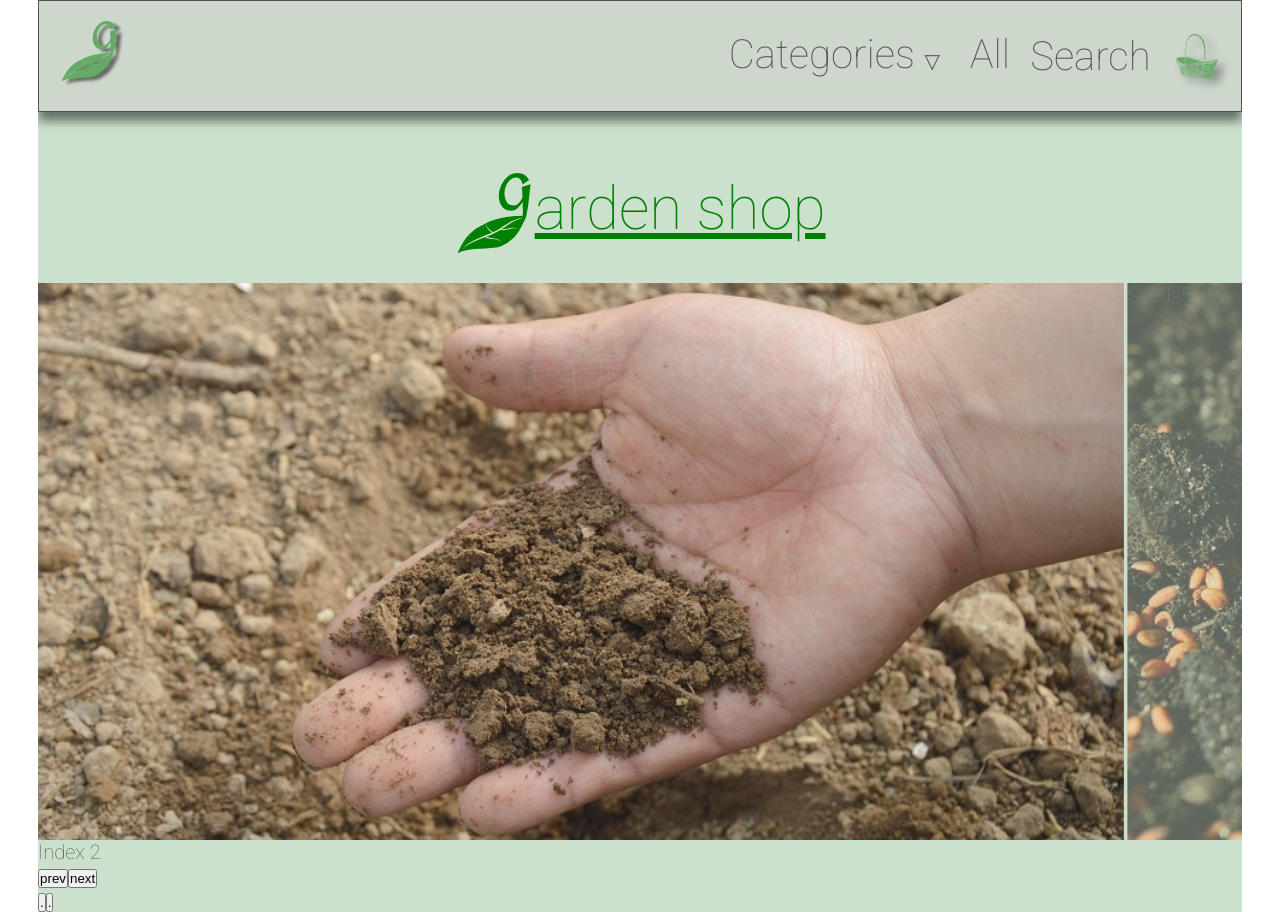
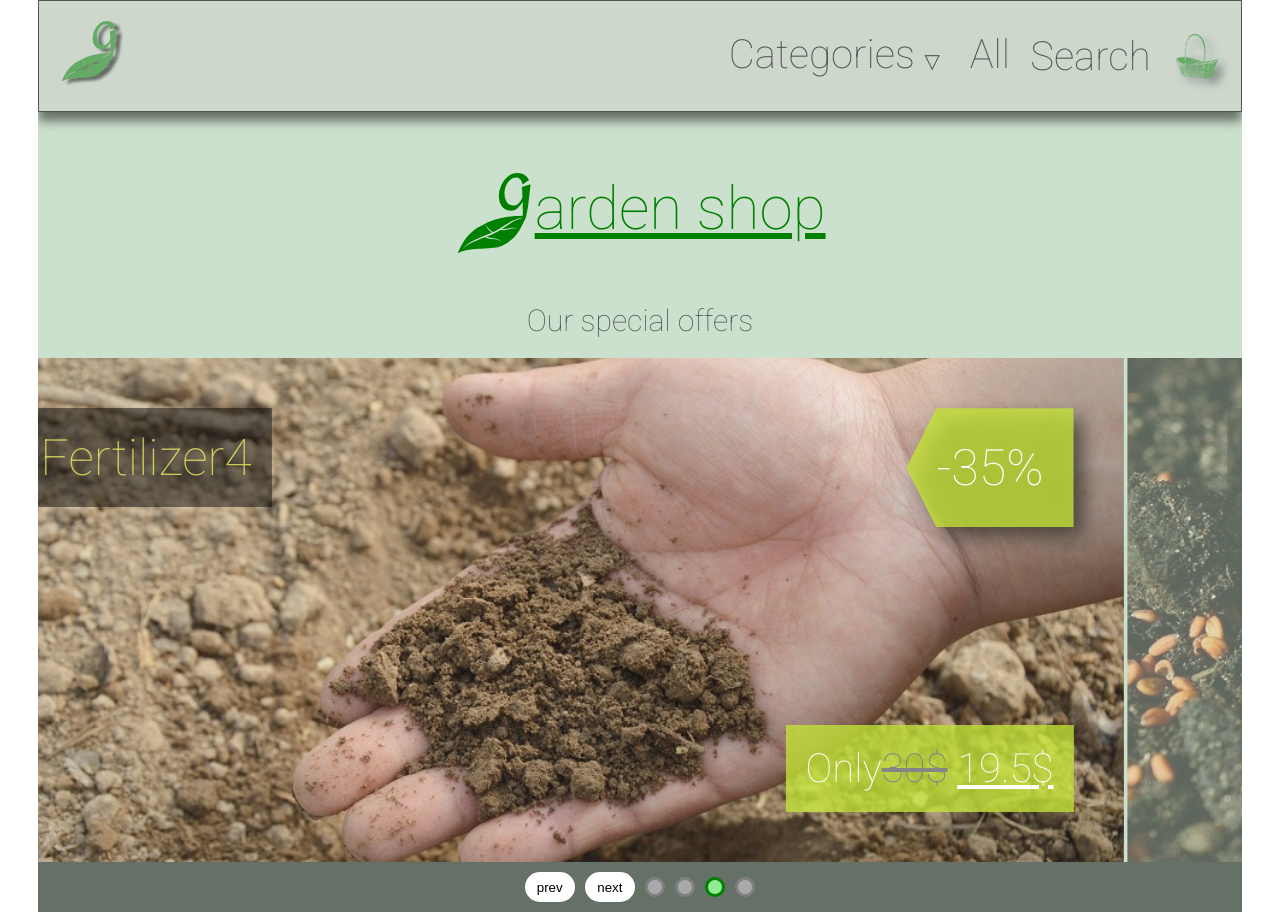
Before and after one commit to AlexanderPershin/garden_shop, a React (Create React App) app: page / in a window 1280 px wide. Built offline with nearby package versions, Linux system fonts and the light colour scheme.

Commit message:
carousel item details added

```diff
--- a/src/components/Carousel.js
+++ b/src/components/Carousel.js
@@ -1,5 +1,6 @@
 import React, { useState, useEffect } from 'react';
 import { useTransition, animated, config } from 'react-spring';
+import classNames from 'classnames';
 
 const Carousel = ({ specials }) => {
   const [index, set] = useState(0);
@@ -25,14 +26,43 @@ const Carousel = ({ specials }) => {
     setStopped(prevStopped => !prevStopped);
   };
 
+  const handleDotClick = idx => {
+    setStopped(true);
+    set(idx);
+  };
+
   // TODO: add event listeners for next and prev slides
+
+  const calcSpecPrice = (pr = 100, disc = 50) => {
+    // Here pr=100 is 100$ price, disc=50 is 50% discount
+    const discInPercent = disc / 100;
+    const discInDollars = pr * discInPercent;
+    const newPrice = pr - discInDollars;
+    return newPrice;
+  };
+
+  const renderDots = () => {
+    const dots = specials.map((item, ind) => {
+      const btnClasses = classNames('carousel__dot', {
+        '-activeDot': ind === index
+      });
+
+      return (
+        <button
+          key={ind}
+          className={btnClasses}
+          onClick={() => handleDotClick(ind)}
+        ></button>
+      );
+    });
+
+    return dots;
+  };
 
   return (
     <div className='carousel'>
       <div className='carousel__active'>
-        {tr.map(
-          ({ item, props, key }) =>
-            item && (
+        {tr.map(({ item, props, key }) => (
           <animated.div
             onClick={handleStopCarousel}
             className='carousel__item'
@@ -42,19 +72,24 @@ const Carousel = ({ specials }) => {
               backgroundImage: `url(/img/${item.picture}`
             }}
           >
-                {item.name}
+            <h3>{item.name}</h3>
+            <div className='carousel__discWrap'>
+              <div className='carousel__discount'>-{item.special}%</div>
+            </div>
+            <div className='carousel__price'>
+              Only
+              <span className='carousel__prevPrice'>{item.price}$</span>&nbsp;
+              <span className='carousel__specPrice'>
+                {calcSpecPrice(item.price, item.special)}$
+              </span>
+            </div>
           </animated.div>
-            )
-        )}
+        ))}
       </div>
-      <div>Index {index}</div>
       <div className='carousel__ui'>
         <button className='carousel__left'>prev</button>
         <button className='carousel__right'>next</button>
-        <div className='carousel__dots'>
-          <button className='carousel__dot'>.</button>
-          <button className='carousel__dot'>.</button>
-        </div>
+        <div className='carousel__dots'>{renderDots()}</div>
       </div>
     </div>
   );
--- a/src/components/Home.js
+++ b/src/components/Home.js
@@ -19,6 +19,7 @@ const Home = () => {
         arden shop
       </h1>
       <div className='home__content'>
+        <h2 className='home__specHeading'>Our special offers</h2>
         <div className='home__spec'>
           {spec.length > 0 && <Carousel specials={spec} />}
         </div>
--- a/src/scss/components/_carousel.scss
+++ b/src/scss/components/_carousel.scss
@@ -1,6 +1,7 @@
 .carousel {
-  flex: 1 1 10rem;
-  height: 100%;
+  flex: 1 1 30rem;
+  min-height: 100%;
+  height: 50rem;
   display: flex;
   flex-direction: column;
   justify-content: stretch;
@@ -16,12 +17,104 @@
     position: absolute;
     top: 0;
     left: 0;
-
     flex: 1 1 10rem;
     height: 100%;
     width: 100%;
     background-size: cover;
     background-position: center;
     will-change: opacity;
+    display: flex;
+    flex-direction: column;
+    justify-content: stretch;
+    align-items: flex-start;
+    > h3 {
+      color: var(--clr-y);
+      margin: 5rem 10rem;
+      background-color: rgba(0, 0, 0, 0.5);
+      padding: 2rem;
+      font-family: 'Roboto', Arial, Helvetica, sans-serif;
+      font-weight: 100;
+      font-size: 5rem;
+    }
+    .carousel__discWrap {
+      filter: drop-shadow(1rem 1rem 1rem rgba(0, 0, 0, 0.7));
+      position: absolute;
+      top: 0;
+      right: 0;
+      margin-right: 5rem;
+      margin-top: 5rem;
+    }
+    .carousel__discount {
+      font-family: 'Roboto', Arial, Helvetica, sans-serif;
+      font-weight: 100;
+      font-size: 5rem;
+      background-color: rgba(194, 226, 48, 0.8);
+      color: #fff;
+      padding: 3rem;
+      clip-path: polygon(30px 0%, 100% 0%, 100% 100%, 30px 100%, 0 50%);
+    }
+    .carousel__price {
+      position: absolute;
+      right: 0;
+      bottom: 0;
+      font-family: 'Roboto', Arial, Helvetica, sans-serif;
+      font-weight: 100;
+      font-size: 4rem;
+      background-color: rgba(194, 226, 48, 0.8);
+      color: #fff;
+      padding: 2rem;
+      margin-right: 5rem;
+      margin-bottom: 5rem;
+      .carousel__prevPrice {
+        text-decoration: line-through;
+        color: gray;
+      }
+      .carousel__specPrice {
+        text-decoration: underline;
+      }
+    }
+  }
+  .carousel__ui {
+    & > *:not(:last-child) {
+      margin-right: 1rem;
+    }
+    padding: 1rem;
+    display: flex;
+    justify-content: center;
+    align-items: center;
+    background-color: rgba(0, 0, 0, 0.5);
+    .carousel__left,
+    .carousel__right {
+      padding: 0;
+      height: 3rem;
+      width: 5rem;
+      background-color: #fff;
+      cursor: pointer;
+      border: none;
+      outline: none;
+      border-radius: 1000rem;
+    }
+    .carousel__left {
+    }
+    .carousel__right {
+    }
+    .carousel__dot {
+      &:not(:last-child) {
+        margin-right: 1rem;
+      }
+      margin: 0;
+      padding: 0;
+      height: 2rem;
+      width: 2rem;
+      background-color: darkgray;
+      border-radius: 1000rem;
+      outline: none;
+      border: 3px solid gray;
+      cursor: pointer;
+    }
+    button.-activeDot {
+      border: 3px solid green;
+      background-color: lightgreen;
+    }
   }
 }
--- a/src/scss/components/_home.scss
+++ b/src/scss/components/_home.scss
@@ -20,16 +20,24 @@
       height: 8rem;
     }
   }
+
   div.home__content {
     margin-top: 3rem;
     flex: 1 1 10rem;
     height: 100%;
     display: flex;
+    flex-direction: column;
     justify-content: stretch;
     align-items: stretch;
+    .home__specHeading {
+      font-family: 'Roboto', Arial, Helvetica, sans-serif;
+      font-weight: 100;
+      margin: 2rem auto;
+    }
     .home__spec {
-      flex: 1 1 10rem;
+      flex: 1 1 30rem;
       min-height: 50rem;
+      height: 100%;
       display: flex;
       justify-content: stretch;
       align-items: stretch;
```
Lines whose indentation alone changed are shown as unchanged.
